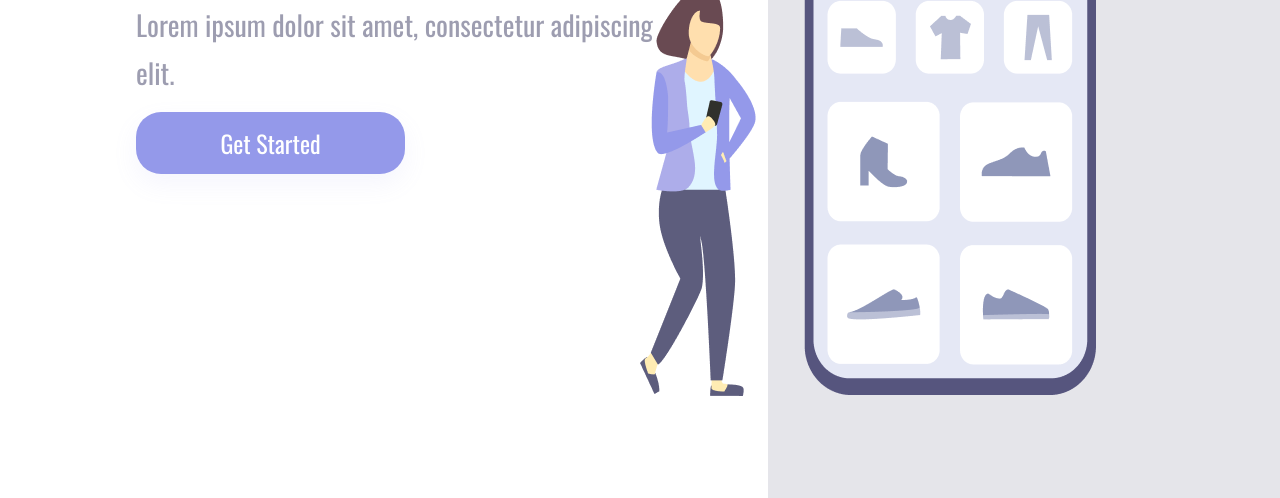
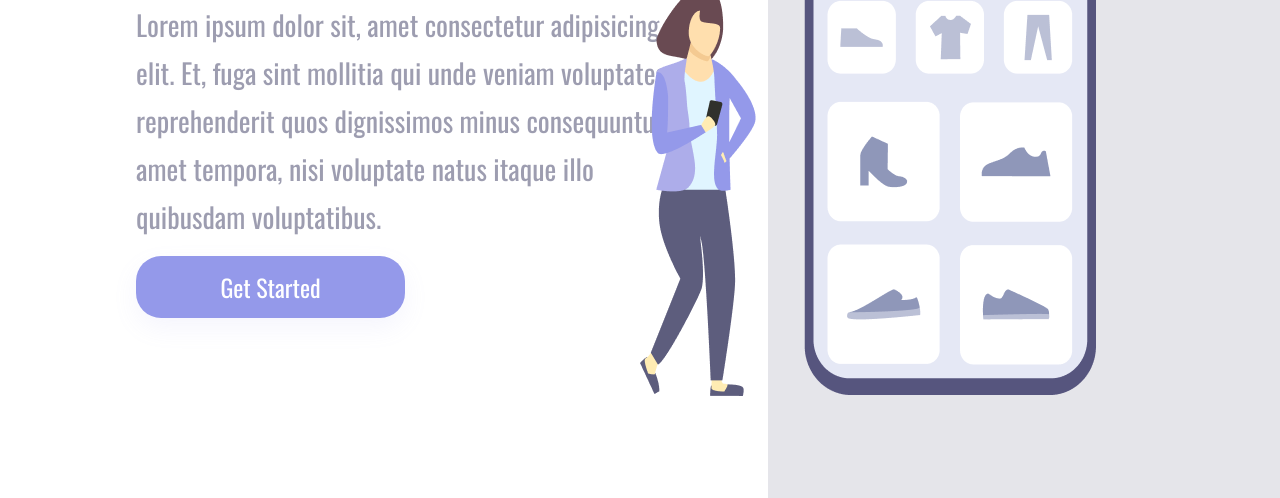
Before and after one commit to ArthurAzevedoCardoso/primeiro-projeto-responsivo, a plain HTML site: page index.html in a window 1280 px wide. Shown: the part 302-800 px from the top of the page. Drawn offline with nearby package versions, Linux system fonts and the light colour scheme.

Commit message:
alteração no paragrafo principal

```diff
--- a/index.html
+++ b/index.html
@@ -17,8 +17,9 @@
         <section class="container-left">
             <h1>Easy Shopping
                 Via Mobile</h1>
-        <p>Lorem ipsum dolor sit amet, consectetur adipiscing
-            elit.  </p>
+            <p>Lorem ipsum dolor sit, amet consectetur adipisicing elit. Et, fuga sint mollitia qui unde veniam
+                voluptates reprehenderit quos dignissimos minus consequuntur amet tempora, nisi voluptate natus itaque
+                illo quibusdam voluptatibus. </p>
             <button>Get Started</button>
         </section>
         <section class="container-right">
```
Lines whose indentation alone changed are shown as unchanged.
